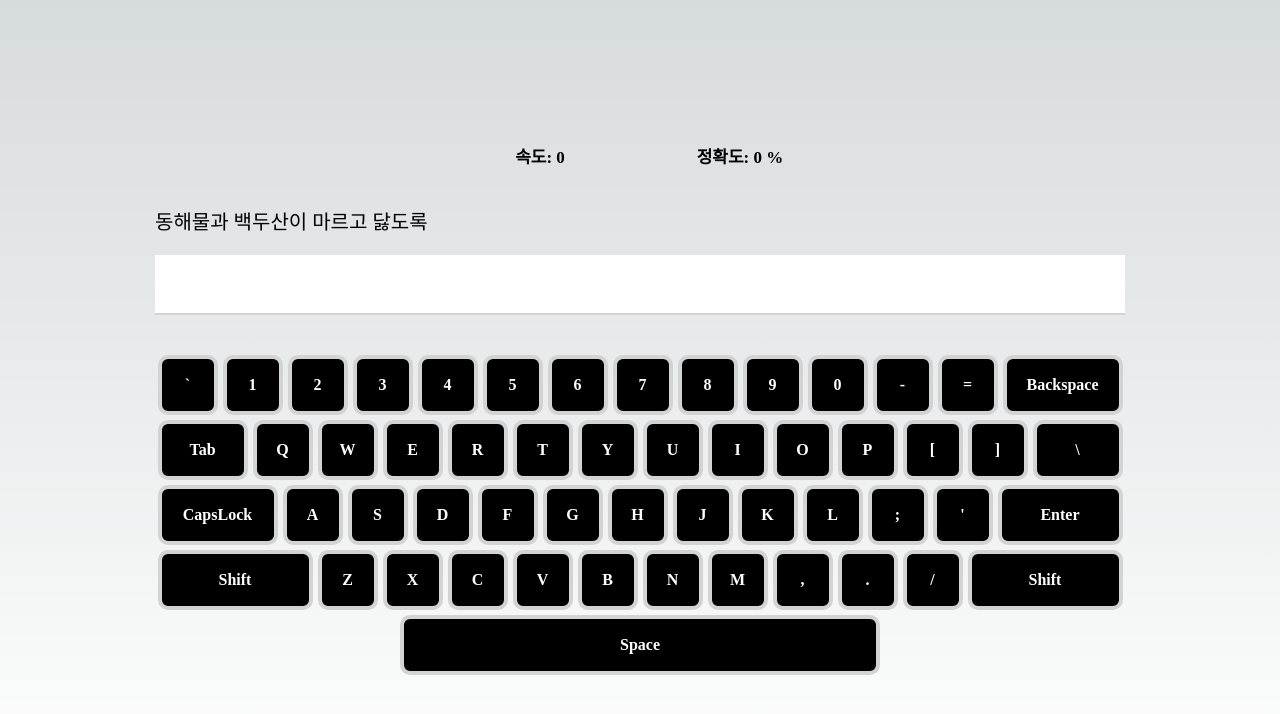
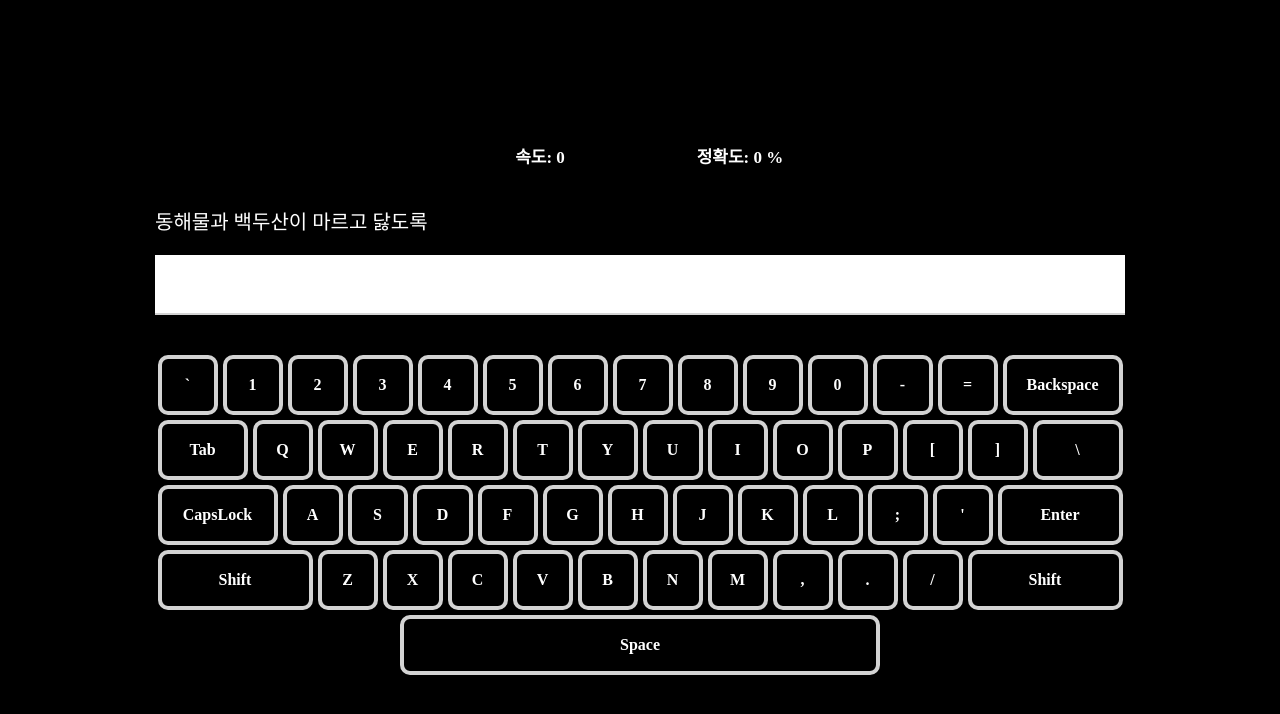
Before and after one commit to kyw0716/typing-master, a Next.js app: page / in a window 1280 px wide. Shown: the top 714 px of the page. Built offline with nearby package versions, Linux system fonts and the light colour scheme.

Commit message:
fix: 배경색 흰색으로 나오는 오류 수정 시도

```diff
--- a/styles/globals.css
+++ b/styles/globals.css
@@ -86,13 +86,8 @@
 }
 
 body {
-  color: rgb(var(--foreground-rgb));
-  background: linear-gradient(
-      to bottom,
-      transparent,
-      rgb(var(--background-end-rgb))
-    )
-    rgb(var(--background-start-rgb));
+  color: white;
+  background: black;
 }
 
 a {
```
